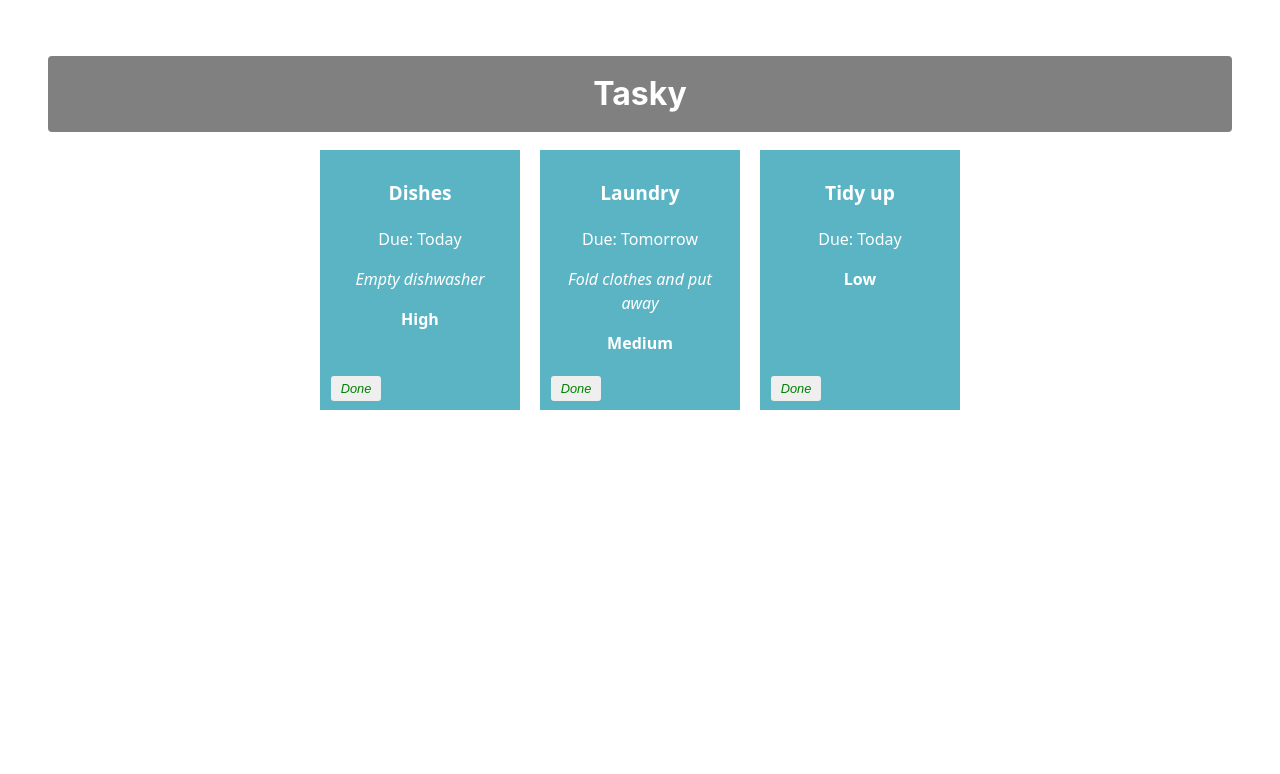
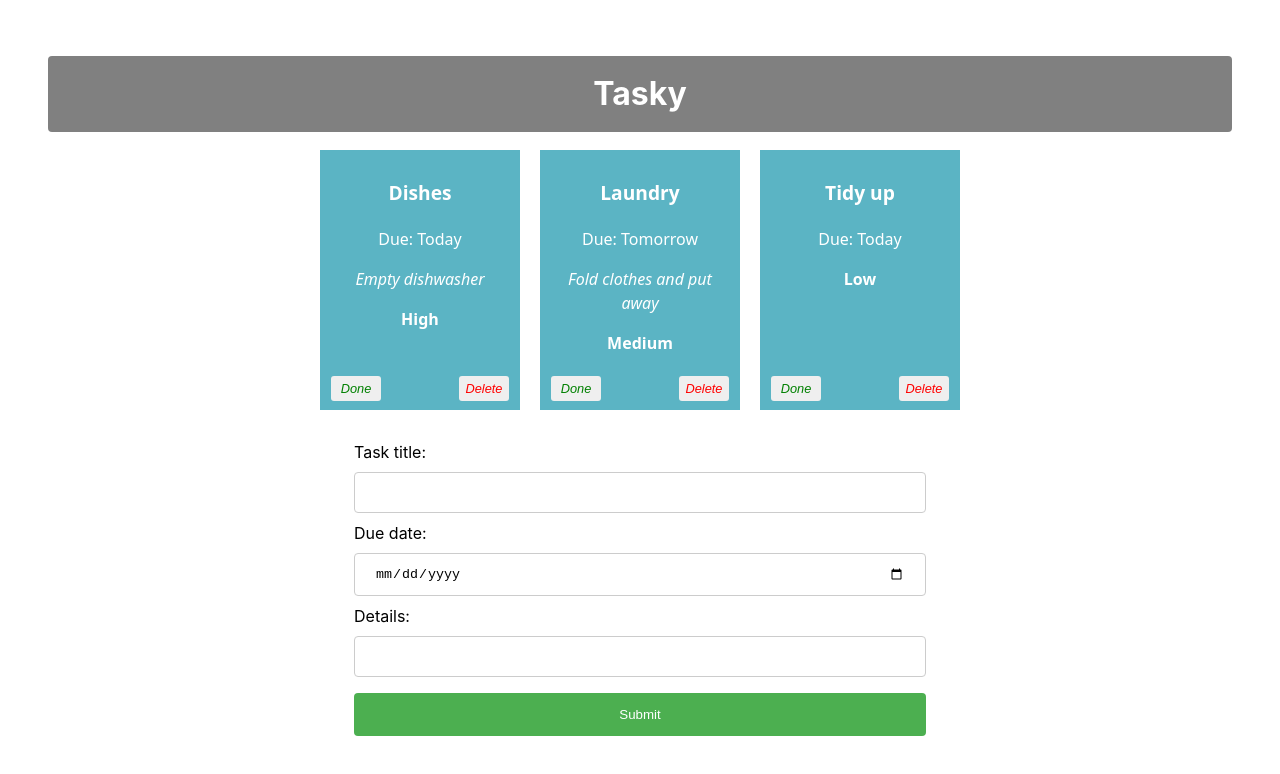
Before and after one commit to robertodonnell00/react-basics-lab, a React (Vite) app in the folder tasky/: page / in a window 1280 px wide. Shown: the top 774 px of the page. Built offline with nearby package versions, Linux system fonts and the light colour scheme.

Commit message:
Add task: form added

```diff
--- a/tasky/src/App.css
+++ b/tasky/src/App.css
@@ -65,3 +65,41 @@
   left: 5px;
   color: green;
 }
+
+.deleteButton {
+  position: absolute;
+  bottom: 5px;
+  right: 5px;
+  color: red;
+}
+
+input[type=text], input[type=date] {
+  width: 100%;
+  padding: 12px 20px;
+  margin: 8px 0;
+  display: inline-block;
+  border: 1px solid #ccc;
+  border-radius: 4px;
+  box-sizing: border-box;
+}
+
+input[type=submit] {
+  width: 100%;
+  background-color: #4CAF50;
+  color: white;
+  padding: 14px 20px;
+  margin: 8px 0;
+  border: none;
+  border-radius: 4px;
+  cursor: pointer;
+}
+
+input[type=submit]:hover {
+  background-color: #45a049;
+}
+
+form {
+  text-align: left;
+  width: 50%;
+  margin: auto;
+}
--- a/tasky/src/App.jsx
+++ b/tasky/src/App.jsx
@@ -1,6 +1,7 @@
 import './App.css';
 import Task from './components/Task';
 import React, { useState } from 'react';
+import AddTaskForm from './components/Form';
 
 
 function App() {
@@ -19,6 +20,11 @@
     console.log(`${taskIndex} ${tasks[taskIndex].done}`);
   }
 
+    const deleteHandler = (taskIndex) => {
+    const tasks = [...taskState.tasks];
+    tasks.splice(taskIndex, 1);
+    setTaskState({tasks});
+  }
 
     return (
 
@@ -33,9 +39,14 @@
                     priority={task.priority}
                     done={task.done}
                     markDone={() => doneHandler(index)}
+                    deleteTask = {() => deleteHandler(index)}
                   />
             ))}
+            <AddTaskForm />
     </div>
+
+
+
   );
 
 }
--- /dev/null
+++ b/tasky/src/components/Form.jsx
@@ -0,0 +1,28 @@
+import React from "react";
+
+const AddTaskForm = (props) => {
+
+  return (
+    <div>
+      <form>
+        <label>
+            Task title:
+            <input type="text" name="title" required />
+        </label>
+        <br />
+        <label>
+            Due date:
+            <input type="date" name="deadline" required />
+        </label>
+        <br />
+        <label>
+            Details:
+            <input type="text" name="description" />
+        </label>
+        <input type="submit" value="Submit" />
+        </form>
+    </div>
+  )
+};
+
+export default AddTaskForm;
--- a/tasky/src/components/Task.jsx
+++ b/tasky/src/components/Task.jsx
@@ -9,6 +9,7 @@
             <p className="description">{props.description}</p>
             <p className='priority'>{props.priority}</p>
             <button onClick={props.markDone} className='doneButton'>Done</button>
+            <button className='deleteButton' onClick={props.deleteTask}>Delete</button>
         </div>
     )
 }
```
